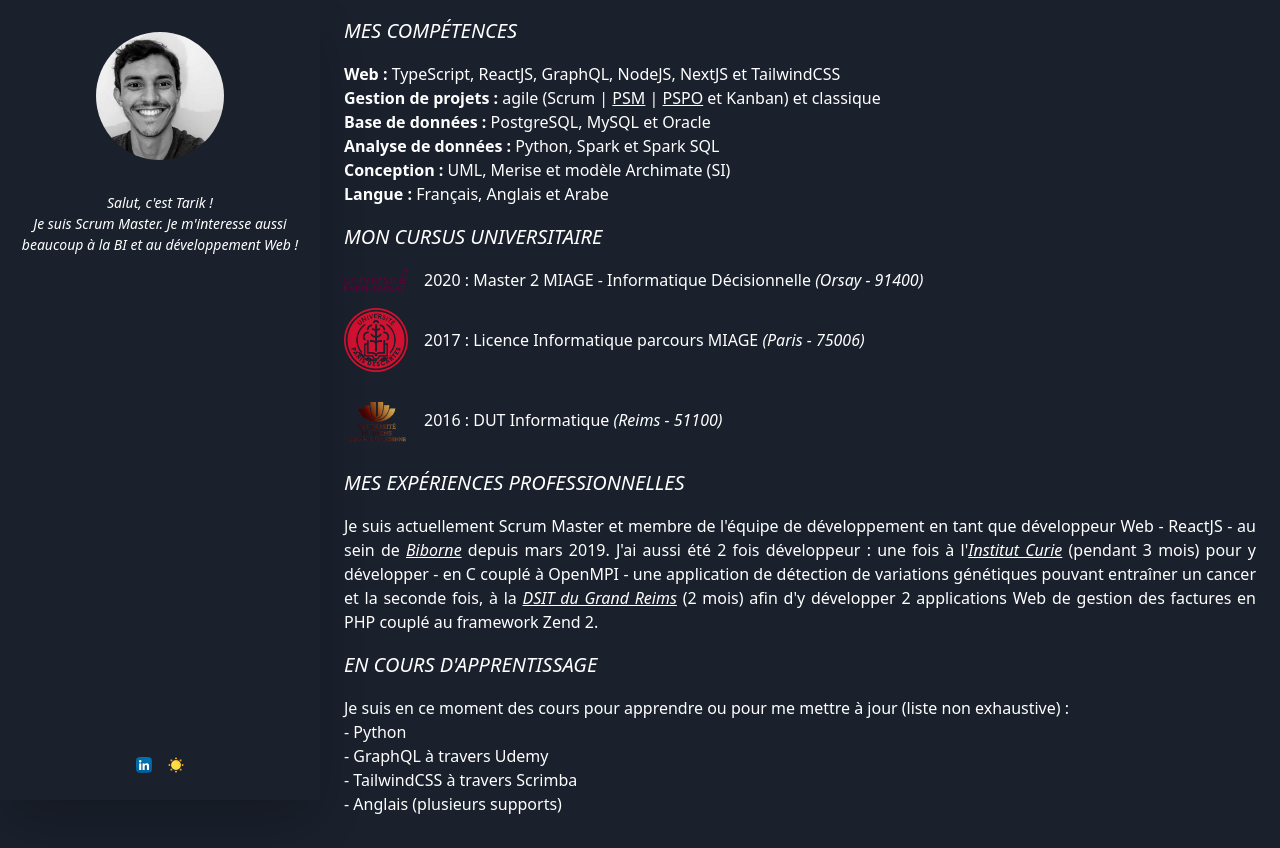
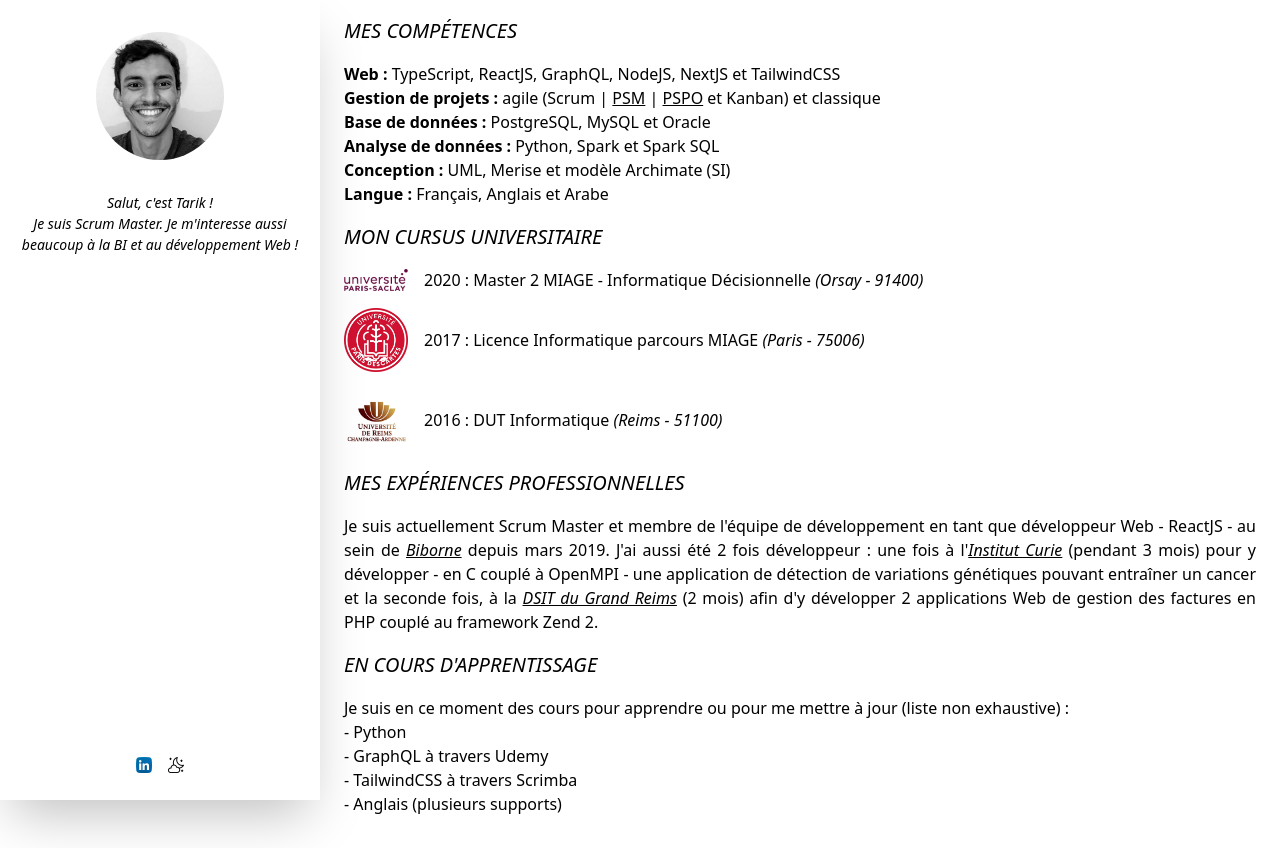
Before and after one commit to devidb00/tarikidb.com, a Next.js app: page / in a window 1280 px wide. Built offline with nearby package versions, Linux system fonts and the light colour scheme.

Commit message:
last commit

```diff
--- a/pages/index.js
+++ b/pages/index.js
@@ -6,9 +6,7 @@ import ThemeContext from "../contexts/ThemeContext";
 
 export default function Home() {
   const actualDate = new Date(Date.now()).getHours();
-  const [theme, setTheme] = useState(
-    actualDate > 20 || actualDate < 7 ? "night" : "sun"
-  );
+  const [theme, setTheme] = useState("sun");
 
   useEffect(() => {
     ReactGA.initialize("UA-172955852-1");
```
